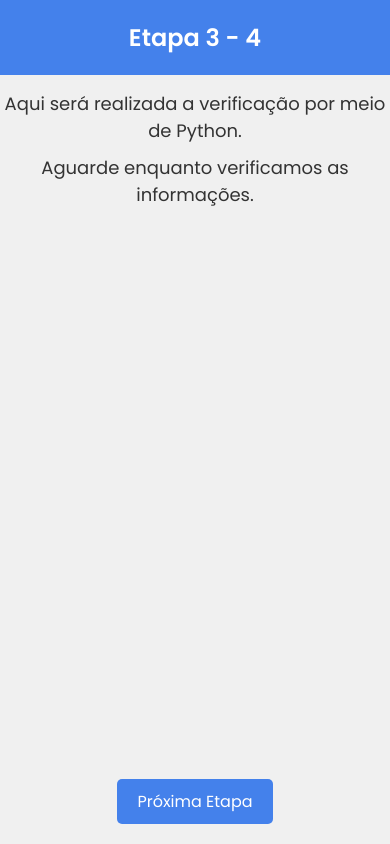
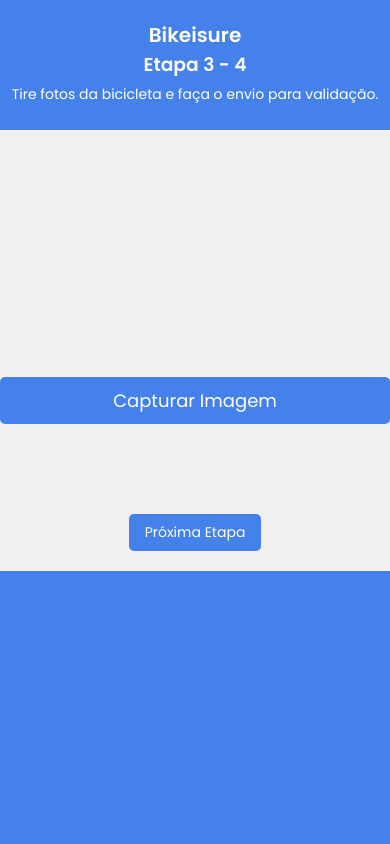
Before and after one commit to Neveszera/bikeisure, a React (Vite) app: page /cadastro/cadastrobike/vistoria in a window 390 px wide. Built offline with nearby package versions, Linux system fonts and the light colour scheme; no server answers; a web font is replaced by a local one.

Commit message:
Teste validaçã da foto em servidor remoto.

```diff
--- a/package.json
+++ b/package.json
@@ -10,15 +10,19 @@
     "preview": "vite preview"
   },
   "dependencies": {
+    "@tensorflow-models/coco-ssd": "^2.2.3",
+    "@tensorflow/tfjs": "^4.11.0",
     "date-fns": "^2.30.0",
     "font-awesome": "^4.7.0",
     "formik": "^2.4.4",
     "react": "^18.2.0",
     "react-dom": "^18.2.0",
     "react-icons": "^4.11.0",
+    "react-modal": "^3.16.1",
     "react-responsive-carousel": "^3.2.23",
     "react-router-dom": "^6.15.0",
     "react-slick": "^0.29.0",
+    "react-webcam": "^7.1.1",
     "slick-carousel": "^1.8.1",
     "yup": "^1.2.0"
   },
--- a/src/routes/Vistoria/Vistoria.css
+++ b/src/routes/Vistoria/Vistoria.css
@@ -1,10 +1,10 @@
+
 .vistoria-container {
   background-color: #f0f0f0;
   display: flex;
   flex-direction: column;
   align-items: center;
   justify-content: space-between;
-  height: 100vh;
 }
 
 .vistoria-header {
@@ -12,7 +12,7 @@
   text-align: center;
   color: white;
   padding: 20px 0;
-  position: fixed;
+  position: relative;
   top: 0;
   left: 0;
   right: 0;
@@ -50,3 +50,19 @@
 .vistoria-button button:hover {
   background-color: #3066c7;
 }
+
+/* Estilos para telas menores que 766px */
+@media (max-width: 766px) {
+  .vistoria-header h1 {
+    font-size: 20px;
+  }
+
+  .vistoria-content p {
+    font-size: 14px;
+  }
+
+  .vistoria-button button {
+    padding: 8px 16px;
+    font-size: 14px;
+  }
+}
--- a/src/routes/Vistoria/Vistoria.jsx
+++ b/src/routes/Vistoria/Vistoria.jsx
@@ -1,21 +1,103 @@
-import React from 'react';
+import React, { useState, useRef, useEffect } from 'react';
+import Webcam from 'react-webcam';
+import * as cocoSsd from '@tensorflow-models/coco-ssd';
+import Modal from 'react-modal';
 import './Vistoria.css';
 
+Modal.setAppElement('#root');
+
 const Vistoria = () => {
+  const [capturedImage, setCapturedImage] = useState(null);
+  const [validationResult, setValidationResult] = useState(null);
+  const [modalIsOpen, setModalIsOpen] = useState(false);
+  const webcamRef = useRef(null);
+
+  useEffect(() => {
+    if (capturedImage) {
+      validateImage();
+    }
+  }, [capturedImage]);
+
+  const detectObjects = async (imageData) => {
+    const imageElement = document.createElement('img');
+    imageElement.src = imageData;
+
+    const model = await cocoSsd.load();
+    const predictions = await model.detect(imageElement);
+
+    return predictions;
+  };
+
+  const validateImage = async () => {
+    const predictions = await detectObjects(capturedImage);
+    const isBicycleDetected = predictions.some((prediction) =>
+      prediction.class === 'bicycle'
+    );
+
+    if (isBicycleDetected) {
+      setValidationResult('Validação da foto completa: Contém uma bicicleta.');
+    } else {
+      setValidationResult('Validação incompleta: Nenhuma bicicleta detectada. Tente novamente.');
+    }
+
+    setModalIsOpen(true);
+  };
+
+  const captureImage = () => {
+    const imageSrc = webcamRef.current.getScreenshot();
+    setCapturedImage(imageSrc);
+  };
+
+  const closeModal = () => {
+    setModalIsOpen(false);
+  };
+
   return (
     <div className="vistoria-container">
       <div className="vistoria-header">
-        <h1>Etapa 3 - 4</h1>
+        <h1>Bikeisure</h1>
+        <h3>Etapa 3 - 4</h3>
+        <p>Tire fotos da bicicleta e faça o envio para validação.</p>
       </div>
 
       <div className="vistoria-content">
-        <p>Aqui será realizada a verificação por meio de Python.</p>
-        <p>Aguarde enquanto verificamos as informações.</p>
+        {capturedImage ? (
+          <div>
+            <button onClick={captureImage}>Recapturar Imagem</button>
+          </div>
+        ) : (
+          <div>
+            <Webcam
+              audio={false}
+              ref={webcamRef}
+              screenshotFormat="image/jpeg"
+              className="webcam"
+            />
+            <button onClick={captureImage}>Capturar Imagem</button>
+          </div>
+        )}
       </div>
 
       <div className="vistoria-button">
         <button>Próxima Etapa</button>
       </div>
+
+      <Modal
+        isOpen={modalIsOpen}
+        onRequestClose={closeModal}
+        contentLabel="Resultado da Validação"
+        className="modal"
+      >
+        <h2>Resultado da Validação</h2>
+        {capturedImage && (
+          <div>
+            <h3>Imagem Capturada:</h3>
+            <img src={capturedImage} alt="Imagem Capturada" />
+          </div>
+        )}
+        {validationResult && <p>{validationResult}</p>}
+        <button onClick={closeModal}>Fechar</button>
+      </Modal>
     </div>
   );
 };
```
Also changed, not shown: 1 other file (tests, documents, lock files or other folders).
